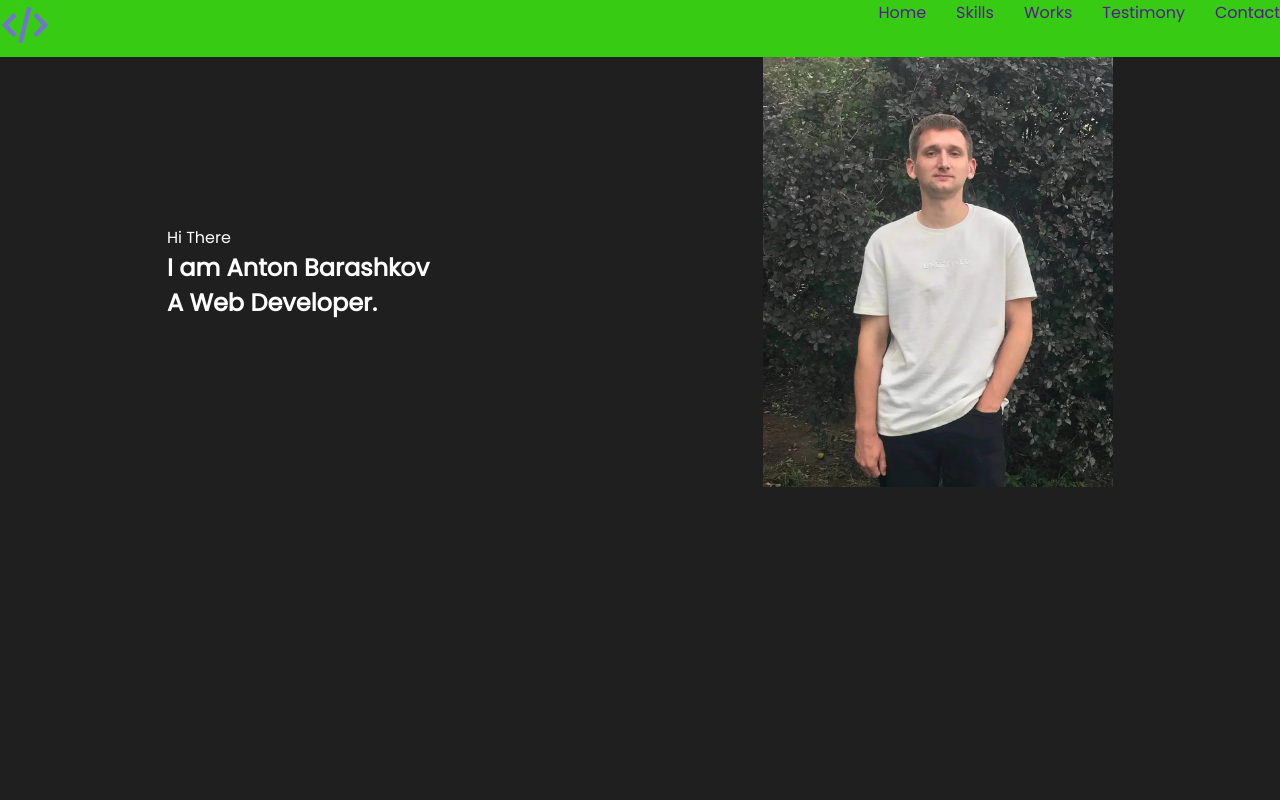
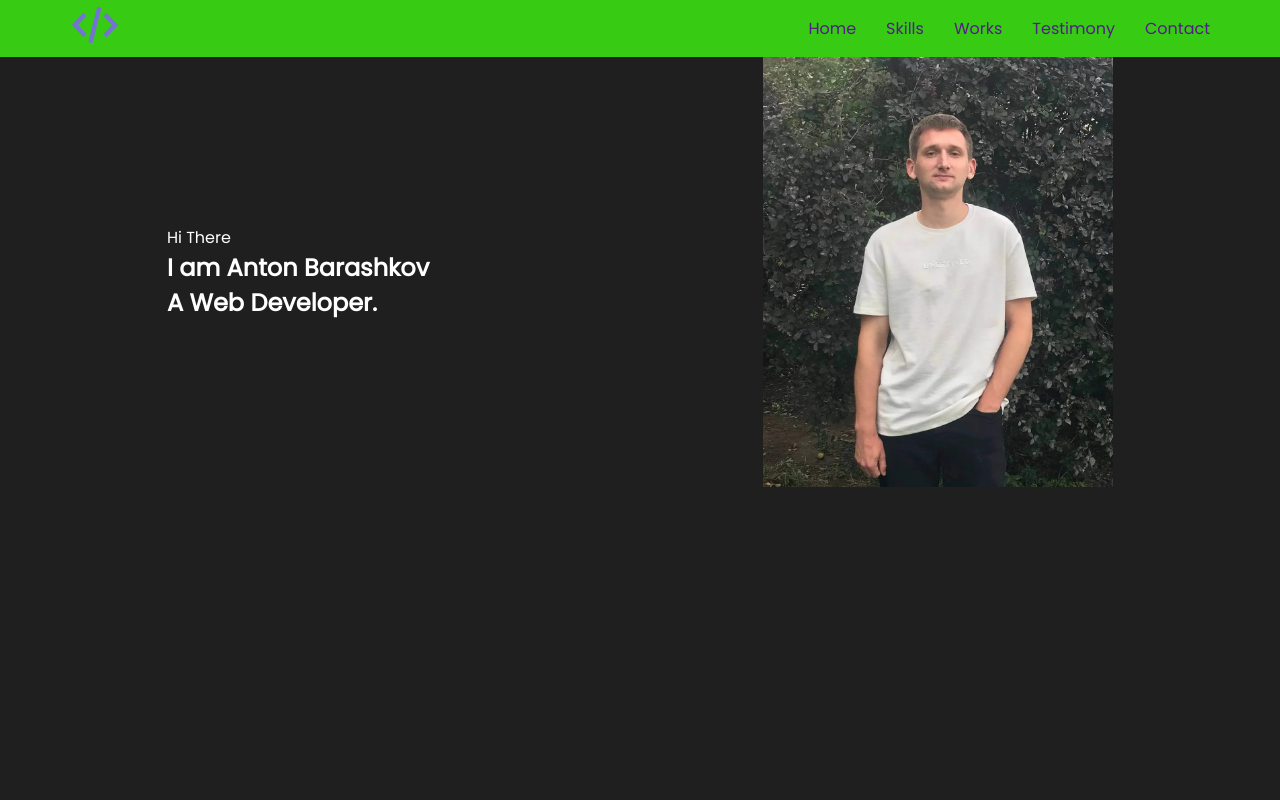
Before and after one commit to T-DubX/Portfolio, a React app: page / in a window 1280 px wide. Shown: the top 800 px of the page. Built offline with nearby package versions, Linux system fonts and the light colour scheme.

Commit message:
add container

```diff
--- /dev/null
+++ b/src/components/Container.tsx
@@ -0,0 +1,10 @@
+import styled from "styled-components";
+
+export const Container = styled.div`
+  max-width: 1170px;
+  width: 100%;
+  min-height: 100%;
+  padding: 0 15px;
+  margin: 0 auto;
+
+`
--- a/src/layout/header/Header.tsx
+++ b/src/layout/header/Header.tsx
@@ -2,6 +2,8 @@
 import styled from "styled-components";
 import {Logo} from "../../components/logo/Logo";
 import {Menu} from "../../components/menu/Menu";
+import {Container} from "../../components/Container";
+import {FlexWrapper} from "../../components/FlexWrapper";
 
 const items = ['Home', 'Skills', 'Works', 'Testimony', 'Contact']
 
@@ -9,14 +11,17 @@
 export const Header = () => {
     return (
         <StyledHeader>
-            <Logo/>
-            <Menu menuItems={items}/>
+            <Container>
+                <FlexWrapper justify={'space-between'} align={'center'}>
+                    <Logo/>
+                    <Menu menuItems={items}/>
+                </FlexWrapper>
+            </Container>
+
         </StyledHeader>
     );
 };
 
 const StyledHeader = styled.header`
   background-color: #37cb14;
-  display: flex;
-  justify-content: space-between;
 `
```
